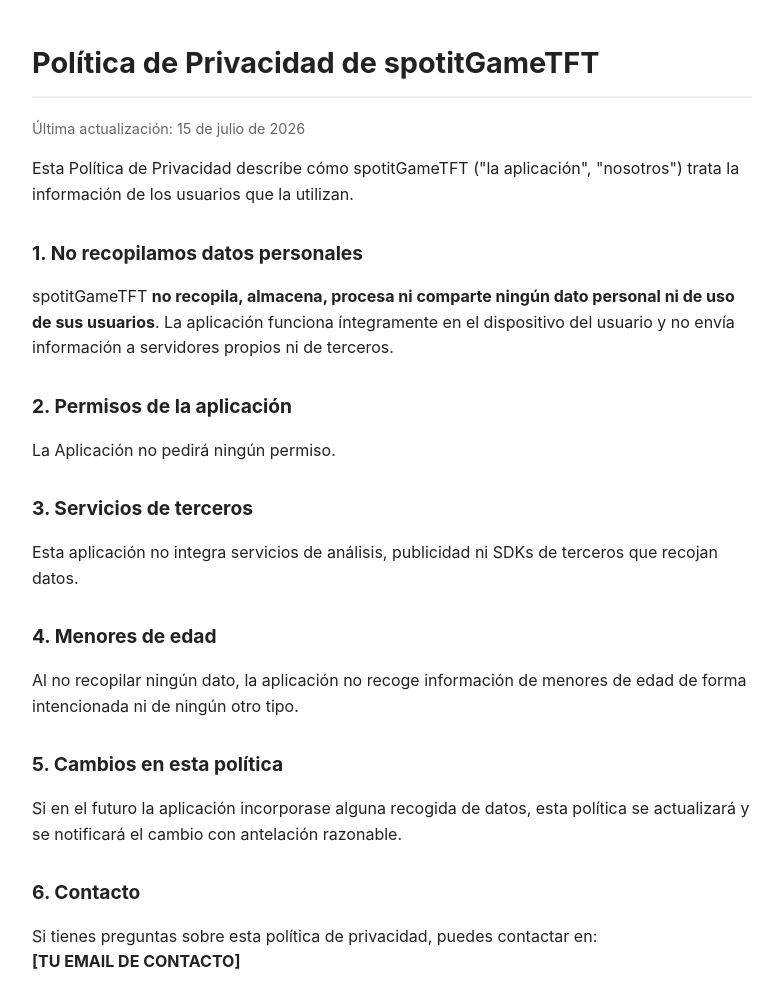
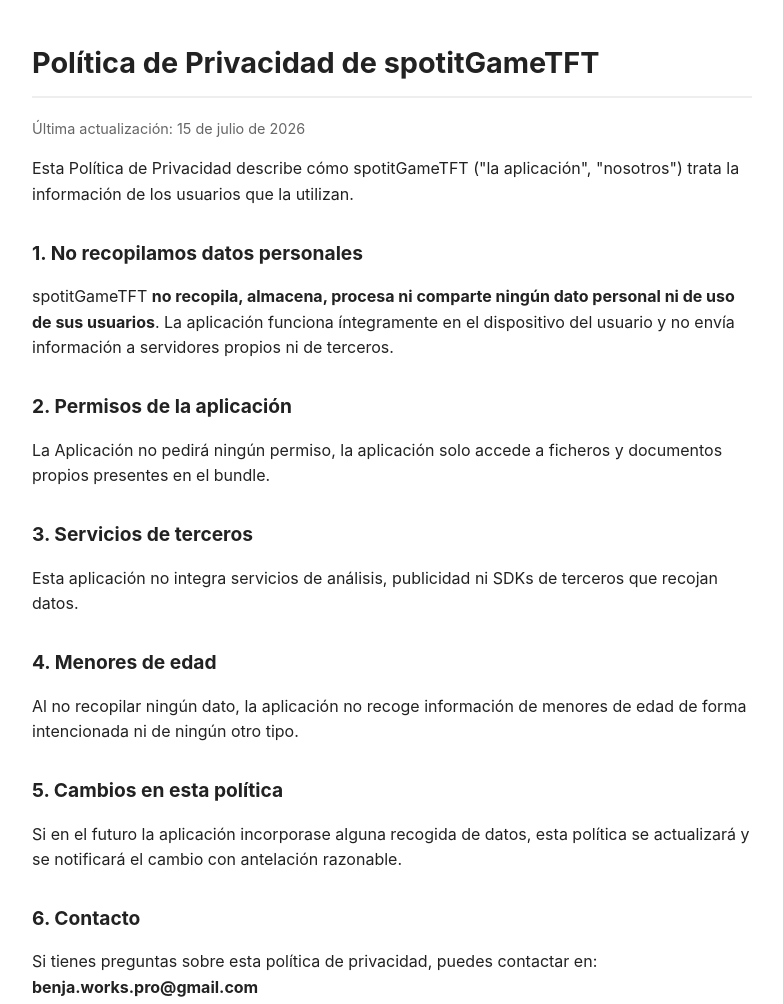
Before and after one commit to pikMR/spotitGameTFT-reactNative-HOOKS, a website: page docs/privacy.html in a window 1280 px wide. Shown: the top 1004 px of the page, without its empty margins (248-1031 px from the left). Drawn offline with Linux system fonts and the light colour scheme.

Commit message:
Update privacy policy regarding app permissions
Clarified that the application only accesses its own files in the bundle.

```diff
--- a/docs/privacy.html
+++ b/docs/privacy.html
@@ -55,7 +55,7 @@
 
 <h2>2. Permisos de la aplicación</h2>
 <p>
-La Aplicación no pedirá ningún permiso.
+La Aplicación no pedirá ningún permiso, la aplicación solo accede a ficheros y documentos propios presentes en el bundle.
 </p>
 
 <h2>3. Servicios de terceros</h2>
@@ -78,7 +78,7 @@
 <h2>6. Contacto</h2>
 <p>
 Si tienes preguntas sobre esta política de privacidad, puedes contactar en:
-<br><strong>[TU EMAIL DE CONTACTO]</strong>
+<br><strong>benja.works.pro@gmail.com</strong>
 </p>
 
 <footer>
```
